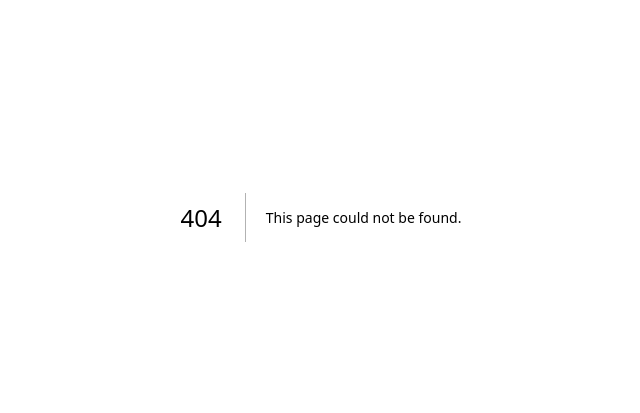
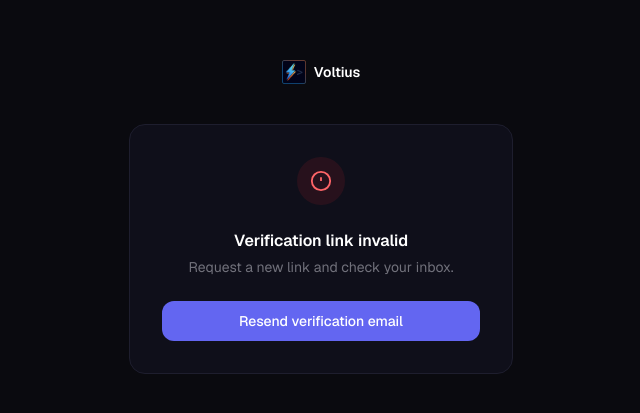
Before and after one commit to VoltiusApp/web, a Next.js app in the folder portal/: page /verify-email in a window 1280 px wide. Before the commit this address had no page. Shown: the part 183-596 px from the top of the page, without its empty margins (319-959 px from the left). Built offline with nearby package versions, Linux system fonts and the light colour scheme; no server answers; sample sign-in values are in the browser's storage.

Commit message:
add email verification portal flow

```diff
--- a/portal/app/account/page.tsx
+++ b/portal/app/account/page.tsx
@@ -3,7 +3,7 @@
 import { useState, useEffect } from "react";
 import { useRouter } from "next/navigation";
 import Image from "next/image";
-import { getCheckoutUrl, getPortalUrl, updateSeats, refreshJwt, getSubscription, cancelSubscription, resumeSubscription } from "../../lib/api";
+import { getCheckoutUrl, getPortalUrl, updateSeats, refreshJwt, getSubscription, cancelSubscription, resumeSubscription, resendVerificationEmail } from "../../lib/api";
 
 const TRIAL_EXPIRED_MODAL_KEY = "voltius_trial_expired_shown";
 const DOWNLOAD_URL = "https://voltius.app#download";
@@ -90,6 +90,10 @@ export default function AccountPage() {
   const [renewsAt, setRenewsAt] = useState<number | null>(null);
   const [endsAt, setEndsAt] = useState<number | null>(null);
   const [subscriptionActionLoading, setSubscriptionActionLoading] = useState<"cancel" | "resume" | null>(null);
+  const [emailVerified, setEmailVerified] = useState<boolean | null>(null);
+  const [accountEmail, setAccountEmail] = useState("");
+  const [verificationResending, setVerificationResending] = useState(false);
+  const [verificationResent, setVerificationResent] = useState(false);
 
   useEffect(() => {
     // Ingest ?token= from desktop app handoff (Bug 7)
@@ -116,8 +120,7 @@ export default function AccountPage() {
           sessionStorage.setItem("access_token", jwt_token);
           activeToken = jwt_token;
           setToken(jwt_token);
-          const raw = atob(jwt_token.split(".")[1].replace(/-/g, "+").replace(/_/g, "/"));
-          const payload = JSON.parse(raw) as { tier?: string; trial_ends_at?: number | null };
+          const payload = decodeJwtPayload(jwt_token);
           if (payload.tier) {
             sessionStorage.setItem("tier", payload.tier);
             setTier(payload.tier);
@@ -127,10 +130,16 @@ export default function AccountPage() {
           } else {
             sessionStorage.removeItem("trial_ends_at");
           }
+          setEmailVerified(payload.email_verified ?? null);
+          setAccountEmail(payload.email ?? "");
         } catch { /* fall through with stored values */ }
       } else {
         setTier(sessionStorage.getItem("tier") ?? "free");
       }
+
+      const payload = decodeJwtPayload(activeToken);
+      setEmailVerified(payload.email_verified ?? null);
+      setAccountEmail(payload.email ?? "");
 
       // Fetch live subscription data (Bug 3)
       try {
@@ -227,6 +236,21 @@ export default function AccountPage() {
     }
   }
 
+  async function handleResendVerification() {
+    if (!token) return;
+    setVerificationResending(true);
+    setVerificationResent(false);
+    setError("");
+    try {
+      await resendVerificationEmail(token);
+      setVerificationResent(true);
+    } catch (err) {
+      setError(err instanceof Error ? err.message : "Failed to resend verification email.");
+    } finally {
+      setVerificationResending(false);
+    }
+  }
+
   async function handleUpdateSeats(seats: number) {
     if (!token) return;
     setSeatsLoading(true);
@@ -293,6 +317,24 @@ export default function AccountPage() {
         </header>
 
         <main className="max-w-5xl mx-auto px-6 py-12">
+          {emailVerified === false && (
+            <div className="mb-6 rounded-2xl border border-amber-400/30 bg-amber-400/10 p-4 flex flex-col sm:flex-row sm:items-center justify-between gap-3">
+              <p className="text-sm text-amber-100">
+                Please verify your email — we sent a link to {accountEmail || "your email"}.
+              </p>
+              <div className="flex items-center gap-3">
+                {verificationResent && <span className="text-xs text-amber-200">Sent.</span>}
+                <button
+                  onClick={() => void handleResendVerification()}
+                  disabled={verificationResending}
+                  className="shrink-0 px-4 py-2 rounded-xl bg-amber-300 hover:bg-amber-200 disabled:opacity-60 text-black font-semibold text-sm transition-colors"
+                >
+                  {verificationResending ? "Sending..." : "Resend"}
+                </button>
+              </div>
+            </div>
+          )}
+
           {/* Current plan */}
           <div className="mb-10">
             <p className="font-mono text-xs text-cyan-400 mb-3">— your plan</p>
@@ -348,6 +390,15 @@ export default function AccountPage() {
       </div>
     </>
   );
+}
+
+function decodeJwtPayload(token: string): { tier?: string; trial_ends_at?: number | null; email_verified?: boolean; email?: string } {
+  try {
+    const raw = atob(token.split(".")[1].replace(/-/g, "+").replace(/_/g, "/"));
+    return JSON.parse(raw) as { tier?: string; trial_ends_at?: number | null; email_verified?: boolean; email?: string };
+  } catch {
+    return {};
+  }
 }
 
 function formatBillingDate(timestamp: number | null): string | null {
--- /dev/null
+++ b/portal/app/verify-email/page.tsx
@@ -0,0 +1,20 @@
+import { Suspense } from "react";
+import VerifyEmailContent from "./verify-email-content";
+
+export default function VerifyEmailPage() {
+  return (
+    <Suspense fallback={<VerifyEmailFallback />}>
+      <VerifyEmailContent />
+    </Suspense>
+  );
+}
+
+function VerifyEmailFallback() {
+  return (
+    <div className="min-h-screen bg-[#0a0a0f] flex flex-col items-center justify-center px-4">
+      <div className="w-full max-w-sm bg-[#0f0f1a] border border-[#1e1e2e] rounded-2xl p-8 text-center space-y-6">
+        <p className="text-sm text-zinc-500 animate-pulse">Verifying email...</p>
+      </div>
+    </div>
+  );
+}
--- /dev/null
+++ b/portal/app/verify-email/verify-email-content.tsx
@@ -0,0 +1,155 @@
+"use client";
+
+import { useEffect, useState } from "react";
+import { useSearchParams } from "next/navigation";
+import Image from "next/image";
+import { ApiError, resendVerificationEmail, verifyEmail } from "../../lib/api";
+
+type VerifyState = "pending" | "inflight" | "success" | "expired" | "invalid" | "error";
+
+export default function VerifyEmailContent() {
+  const params = useSearchParams();
+  const token = params.get("token") ?? "";
+  const [state, setState] = useState<VerifyState>(token ? "pending" : "invalid");
+  const [email, setEmail] = useState("");
+  const [message, setMessage] = useState("");
+  const [resending, setResending] = useState(false);
+  const [resendSent, setResendSent] = useState(false);
+  const hasSession = typeof window !== "undefined" && Boolean(sessionStorage.getItem("access_token"));
+
+  useEffect(() => {
+    if (!token) {
+      setState("invalid");
+      return;
+    }
+
+    setState("inflight");
+    verifyEmail(token)
+      .then((result) => {
+        setEmail(result.email);
+        setState("success");
+      })
+      .catch((err) => {
+        if (err instanceof ApiError && err.status === 410) setState("expired");
+        else if (err instanceof ApiError && err.status === 400) setState("invalid");
+        else setState("error");
+      });
+  }, [token]);
+
+  async function handleResend() {
+    const authToken = sessionStorage.getItem("access_token");
+    if (!authToken) return;
+
+    setResending(true);
+    setMessage("");
+    try {
+      await resendVerificationEmail(authToken);
+      setResendSent(true);
+    } catch (err) {
+      setMessage(err instanceof Error ? err.message : "Failed to resend verification email.");
+    } finally {
+      setResending(false);
+    }
+  }
+
+  const isTokenFailure = state === "expired" || state === "invalid";
+
+  return (
+    <div className="min-h-screen bg-[#0a0a0f] flex flex-col items-center justify-center px-4">
+      <div className="pointer-events-none fixed inset-0 -z-10">
+        <div className="absolute top-0 left-1/2 -translate-x-1/2 w-[600px] h-[300px] bg-indigo-500/8 rounded-full blur-[120px]" />
+      </div>
+
+      <a href="https://voltius.app" className="flex items-center gap-2 mb-10 text-white font-semibold text-sm">
+        <Image src="/logo.png" alt="Voltius" width={24} height={24} />
+        Voltius
+      </a>
+
+      <div className="w-full max-w-sm bg-[#0f0f1a] border border-[#1e1e2e] rounded-2xl p-8 text-center space-y-6">
+        {(state === "pending" || state === "inflight") && (
+          <p className="text-sm text-zinc-500 animate-pulse">Verifying email...</p>
+        )}
+
+        {state === "success" && (
+          <>
+            <div className="w-12 h-12 mx-auto rounded-full bg-emerald-500/12 flex items-center justify-center">
+              <svg width="22" height="22" viewBox="0 0 24 24" fill="none" stroke="currentColor" strokeWidth="2" className="text-emerald-400">
+                <polyline points="20 6 9 17 4 12" />
+              </svg>
+            </div>
+            <div>
+              <h2 className="text-base font-semibold text-white mb-1">Email verified</h2>
+              <p className="text-sm text-zinc-400">
+                Your email is verified. Return to the Voltius app.
+              </p>
+              {email && <p className="text-xs text-zinc-600 mt-2">{email}</p>}
+            </div>
+            <a
+              href="/account"
+              className="block w-full py-2.5 rounded-xl text-sm font-medium text-white text-center"
+              style={{ background: "#6366f1" }}
+            >
+              Go to account &gt;
+            </a>
+          </>
+        )}
+
+        {isTokenFailure && (
+          <>
+            <div className="w-12 h-12 mx-auto rounded-full bg-red-500/10 flex items-center justify-center">
+              <svg width="22" height="22" viewBox="0 0 24 24" fill="none" stroke="currentColor" strokeWidth="2" className="text-red-400">
+                <circle cx="12" cy="12" r="10" /><line x1="12" y1="8" x2="12" y2="12" /><line x1="12" y1="16" x2="12.01" y2="16" />
+              </svg>
+            </div>
+            <div>
+              <h2 className="text-base font-semibold text-white mb-1">
+                {state === "expired" ? "Verification link expired" : "Verification link invalid"}
+              </h2>
+              <p className="text-sm text-zinc-500">
+                {hasSession
+                  ? "Request a new link and check your inbox."
+                  : "Sign in to request a new verification email."}
+              </p>
+            </div>
+
+            {message && <p className="text-xs text-red-400 bg-red-500/10 rounded-lg px-3 py-2">{message}</p>}
+            {resendSent && <p className="text-xs text-emerald-400 bg-emerald-500/10 rounded-lg px-3 py-2">Verification email sent.</p>}
+
+            {hasSession ? (
+              <button
+                onClick={() => void handleResend()}
+                disabled={resending}
+                className="w-full py-2.5 rounded-xl text-sm font-medium text-white transition-opacity"
+                style={{ background: "#6366f1", opacity: resending ? 0.6 : 1 }}
+              >
+                {resending ? "Sending..." : "Resend verification email"}
+              </button>
+            ) : (
+              <a
+                href="/signin"
+                className="block w-full py-2.5 rounded-xl text-sm font-medium text-white text-center"
+                style={{ background: "#6366f1" }}
+              >
+                Sign in
+              </a>
+            )}
+          </>
+        )}
+
+        {state === "error" && (
+          <>
+            <div className="w-12 h-12 mx-auto rounded-full bg-red-500/10 flex items-center justify-center">
+              <svg width="22" height="22" viewBox="0 0 24 24" fill="none" stroke="currentColor" strokeWidth="2" className="text-red-400">
+                <circle cx="12" cy="12" r="10" /><line x1="12" y1="8" x2="12" y2="12" /><line x1="12" y1="16" x2="12.01" y2="16" />
+              </svg>
+            </div>
+            <div>
+              <h2 className="text-base font-semibold text-white mb-1">Verification unavailable</h2>
+              <p className="text-sm text-zinc-500">Something went wrong while verifying your email. Please try the link again.</p>
+            </div>
+          </>
+        )}
+      </div>
+    </div>
+  );
+}
--- a/portal/lib/api.ts
+++ b/portal/lib/api.ts
@@ -1,4 +1,14 @@
 const API_BASE = process.env.NEXT_PUBLIC_API_URL ?? "https://api.voltius.app";
+
+export class ApiError extends Error {
+  constructor(
+    public status: number,
+    message: string,
+  ) {
+    super(message);
+    this.name = "ApiError";
+  }
+}
 
 async function request<T>(
   path: string,
@@ -14,9 +24,11 @@ async function request<T>(
   const res = await fetch(`${API_BASE}${path}`, { ...options, headers });
   if (!res.ok) {
     const text = await res.text().catch(() => res.statusText);
-    throw new Error(text || `HTTP ${res.status}`);
+    throw new ApiError(res.status, text || `HTTP ${res.status}`);
   }
-  return res.json() as Promise<T>;
+  if (res.status === 204) return undefined as T;
+  const text = await res.text();
+  return (text ? JSON.parse(text) : undefined) as T;
 }
 
 export interface ChallengeResponse {
@@ -60,6 +72,17 @@ export function login(authKey: string, accountId: string): Promise<AuthResponse>
     method: "POST",
     body: JSON.stringify({ auth_key: authKey, account_id: accountId }),
   });
+}
+
+export function verifyEmail(token: string): Promise<{ email: string }> {
+  return request<{ email: string }>("/v1/auth/verify-email", {
+    method: "POST",
+    body: JSON.stringify({ token }),
+  });
+}
+
+export function resendVerificationEmail(token: string): Promise<void> {
+  return request<void>("/v1/auth/resend-verification-email", { method: "POST" }, token);
 }
 
 export function getCheckoutUrl(plan: string, token: string, seats?: number): Promise<CheckoutResponse> {
```
